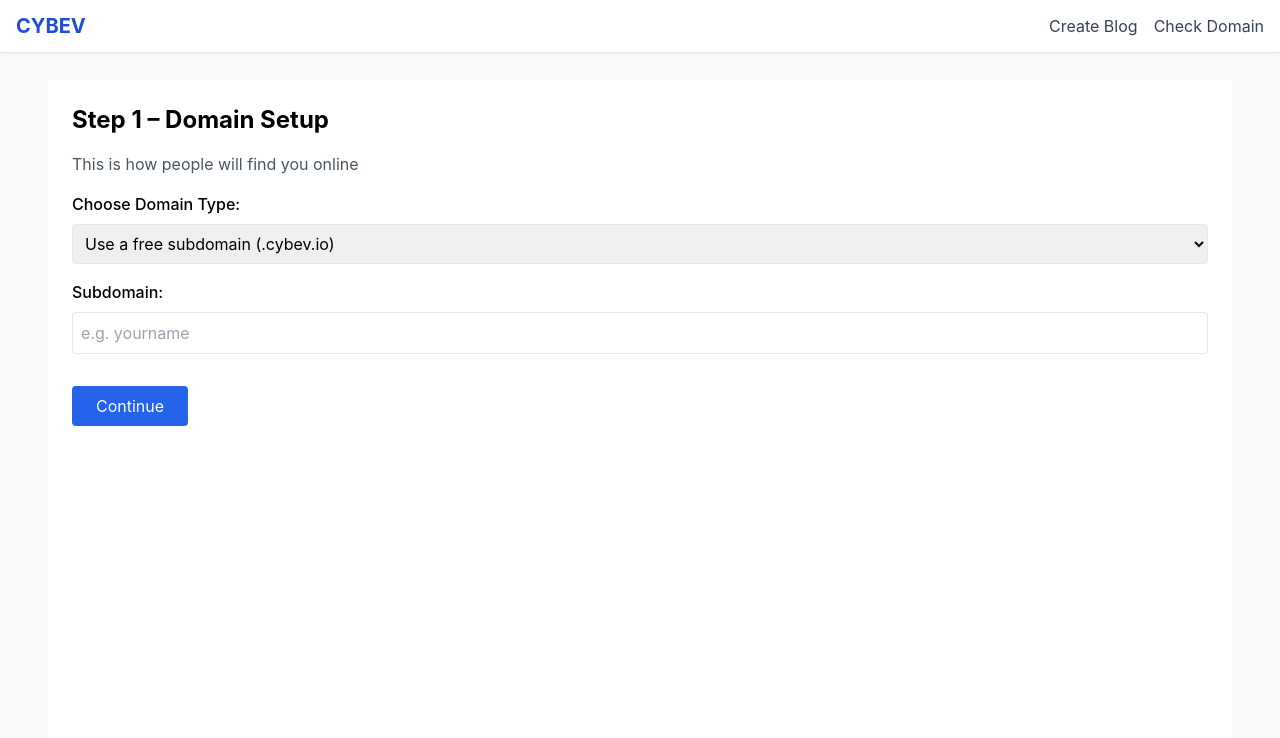
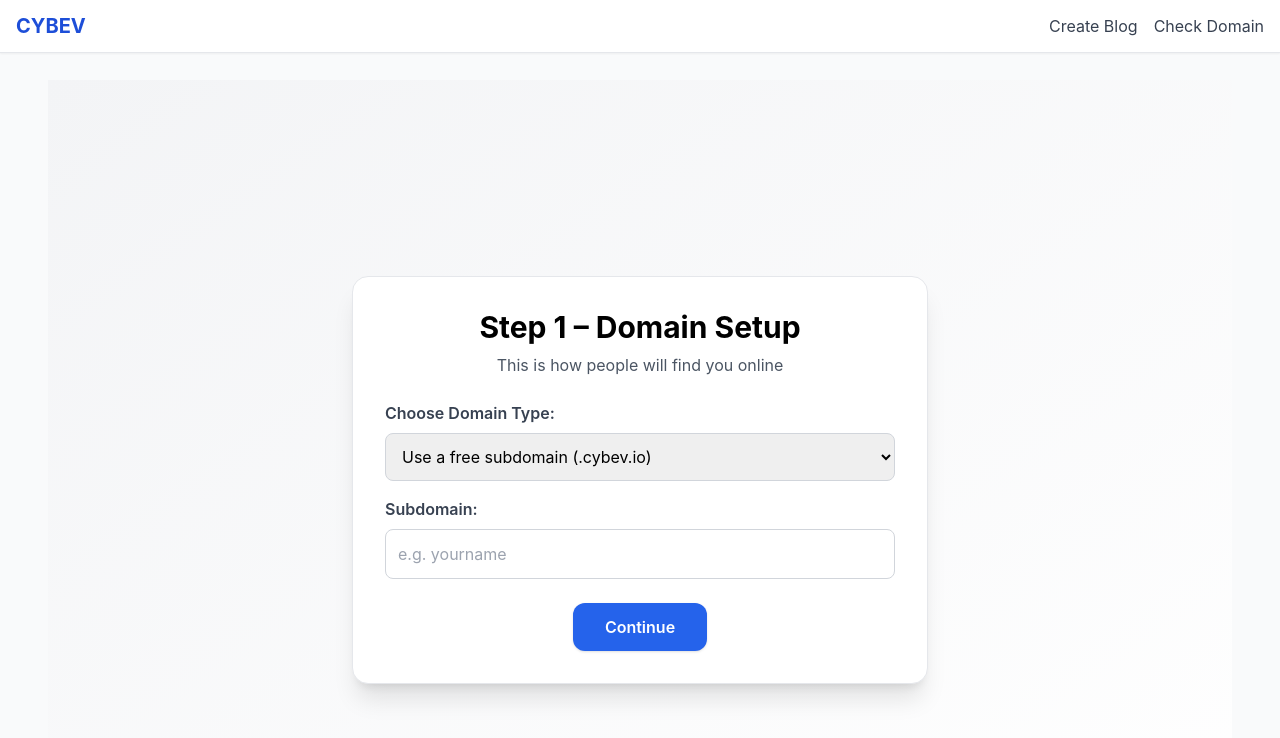
Before and after one commit to cybev1/cybev-frontend, a Next.js app: page /blog/Setup in a window 1280 px wide. Shown: the top 738 px of the page. Built offline with nearby package versions, Linux system fonts and the light colour scheme.

Commit message:
Add files via upload

```diff
--- a/pages/blog/Setup.jsx
+++ b/pages/blog/Setup.jsx
@@ -14,7 +14,6 @@ export default function Setup() {
   const [typingTimeout, setTypingTimeout] = useState(null);
 
   const checkDomainAvailability = (domain) => {
-    // Simulated domain checker
     if (domain.length > 3) {
       setForm(prev => ({ ...prev, domainAvailable: true }));
       setAvailabilityMsg(`🎉 Congratulations! ${domain} is available`);
@@ -28,7 +27,7 @@ export default function Setup() {
     const { name, value } = e.target;
     setForm(prev => ({ ...prev, [name]: value }));
 
-    if (name === 'subdomain' || name === 'existingDomain' || name === 'newDomain') {
+    if (['subdomain', 'existingDomain', 'newDomain'].includes(name)) {
       clearTimeout(typingTimeout);
       const timeout = setTimeout(() => checkDomainAvailability(value), 1000);
       setTypingTimeout(timeout);
@@ -44,15 +43,24 @@ export default function Setup() {
   const nextStep = () => setStep(step + 1);
 
   return (
-    <div className="min-h-screen bg-white text-black p-6">
+    <div className="min-h-screen bg-gradient-to-br from-gray-100 to-white text-black p-6 flex justify-center items-center">
       {step === 1 && (
-        <motion.div initial={{ opacity: 0 }} animate={{ opacity: 1 }}>
-          <h2 className="text-2xl font-bold mb-4">Step 1 – Domain Setup</h2>
-          <p className="mb-4 text-gray-600">This is how people will find you online</p>
+        <motion.div
+          initial={{ opacity: 0, y: 30 }}
+          animate={{ opacity: 1, y: 0 }}
+          className="max-w-xl w-full bg-white shadow-xl rounded-2xl p-8 border border-gray-200"
+        >
+          <h2 className="text-3xl font-bold mb-2 text-center">Step 1 – Domain Setup</h2>
+          <p className="mb-6 text-gray-600 text-center">This is how people will find you online</p>
 
           <div className="mb-4">
-            <label className="block mb-2 font-medium">Choose Domain Type:</label>
-            <select name="domainType" value={form.domainType} onChange={handleDomainTypeChange} className="p-2 border rounded w-full">
+            <label className="block mb-2 font-semibold text-gray-700">Choose Domain Type:</label>
+            <select
+              name="domainType"
+              value={form.domainType}
+              onChange={handleDomainTypeChange}
+              className="p-3 border border-gray-300 rounded-lg w-full"
+            >
               <option value="subdomain">Use a free subdomain (.cybev.io)</option>
               <option value="existingDomain">Use an existing domain</option>
               <option value="newDomain">Register a new domain</option>
@@ -61,52 +69,57 @@ export default function Setup() {
 
           {form.domainType === 'subdomain' && (
             <div className="mb-4">
-              <label className="block mb-2 font-medium">Subdomain:</label>
+              <label className="block mb-2 font-semibold text-gray-700">Subdomain:</label>
               <input
                 type="text"
                 name="subdomain"
                 placeholder="e.g. yourname"
                 value={form.subdomain}
                 onChange={handleInputChange}
-                className="p-2 border rounded w-full"
+                className="p-3 border border-gray-300 rounded-lg w-full"
               />
-              {availabilityMsg && <p className="mt-2 text-green-600">{availabilityMsg}</p>}
+              {availabilityMsg && <p className="mt-2 text-green-600 font-medium">{availabilityMsg}</p>}
             </div>
           )}
 
           {form.domainType === 'existingDomain' && (
             <div className="mb-4">
-              <label className="block mb-2 font-medium">Your Domain:</label>
+              <label className="block mb-2 font-semibold text-gray-700">Your Domain:</label>
               <input
                 type="text"
                 name="existingDomain"
                 placeholder="e.g. example.com"
                 value={form.existingDomain}
                 onChange={handleInputChange}
-                className="p-2 border rounded w-full"
+                className="p-3 border border-gray-300 rounded-lg w-full"
               />
-              {availabilityMsg && <p className="mt-2 text-green-600">{availabilityMsg}</p>}
+              {availabilityMsg && <p className="mt-2 text-green-600 font-medium">{availabilityMsg}</p>}
             </div>
           )}
 
           {form.domainType === 'newDomain' && (
             <div className="mb-4">
-              <label className="block mb-2 font-medium">New Domain Name:</label>
+              <label className="block mb-2 font-semibold text-gray-700">New Domain Name:</label>
               <input
                 type="text"
                 name="newDomain"
                 placeholder="e.g. newsite.com"
                 value={form.newDomain}
                 onChange={handleInputChange}
-                className="p-2 border rounded w-full"
+                className="p-3 border border-gray-300 rounded-lg w-full"
               />
-              {availabilityMsg && <p className="mt-2 text-green-600">{availabilityMsg}</p>}
+              {availabilityMsg && <p className="mt-2 text-green-600 font-medium">{availabilityMsg}</p>}
             </div>
           )}
 
-          <button onClick={nextStep} className="mt-4 px-6 py-2 bg-blue-600 text-white rounded hover:bg-blue-700">
-            Continue
-          </button>
+          <div className="flex justify-center mt-6">
+            <button
+              onClick={nextStep}
+              className="px-8 py-3 bg-blue-600 text-white font-semibold rounded-xl shadow hover:bg-blue-700 transition"
+            >
+              Continue
+            </button>
+          </div>
         </motion.div>
       )}
     </div>
```
